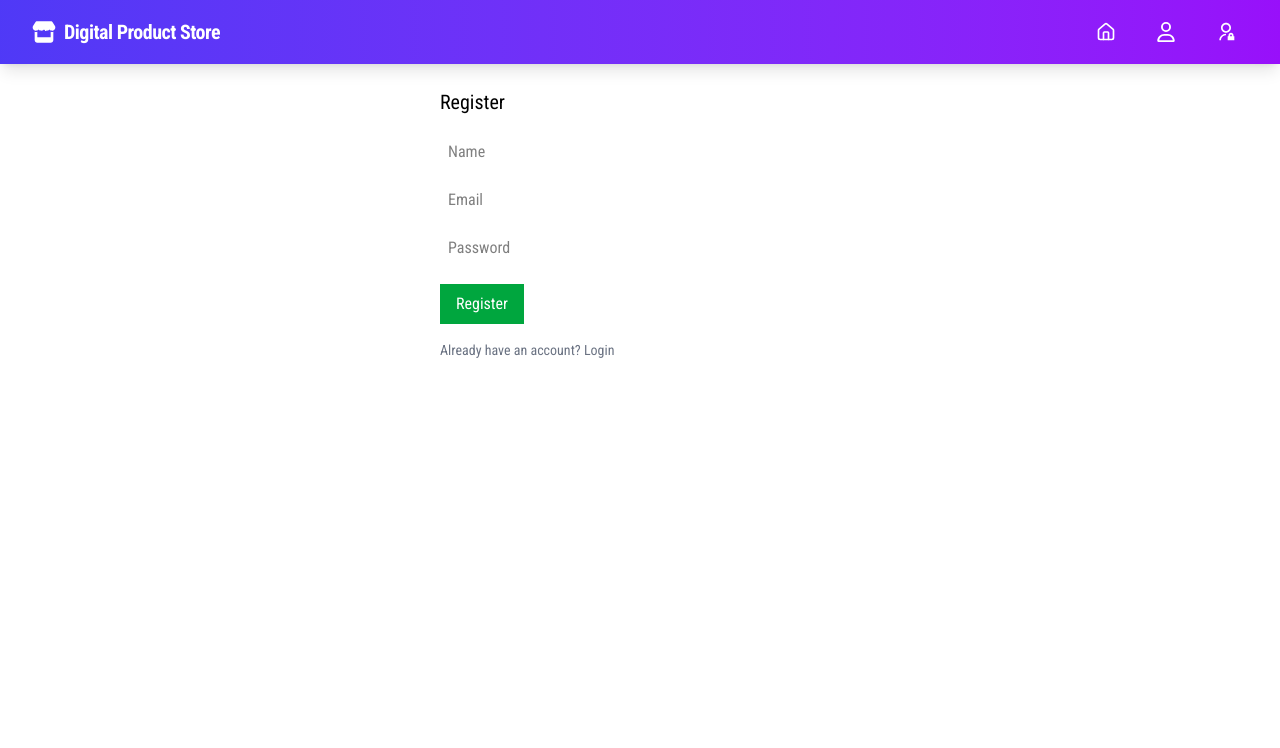
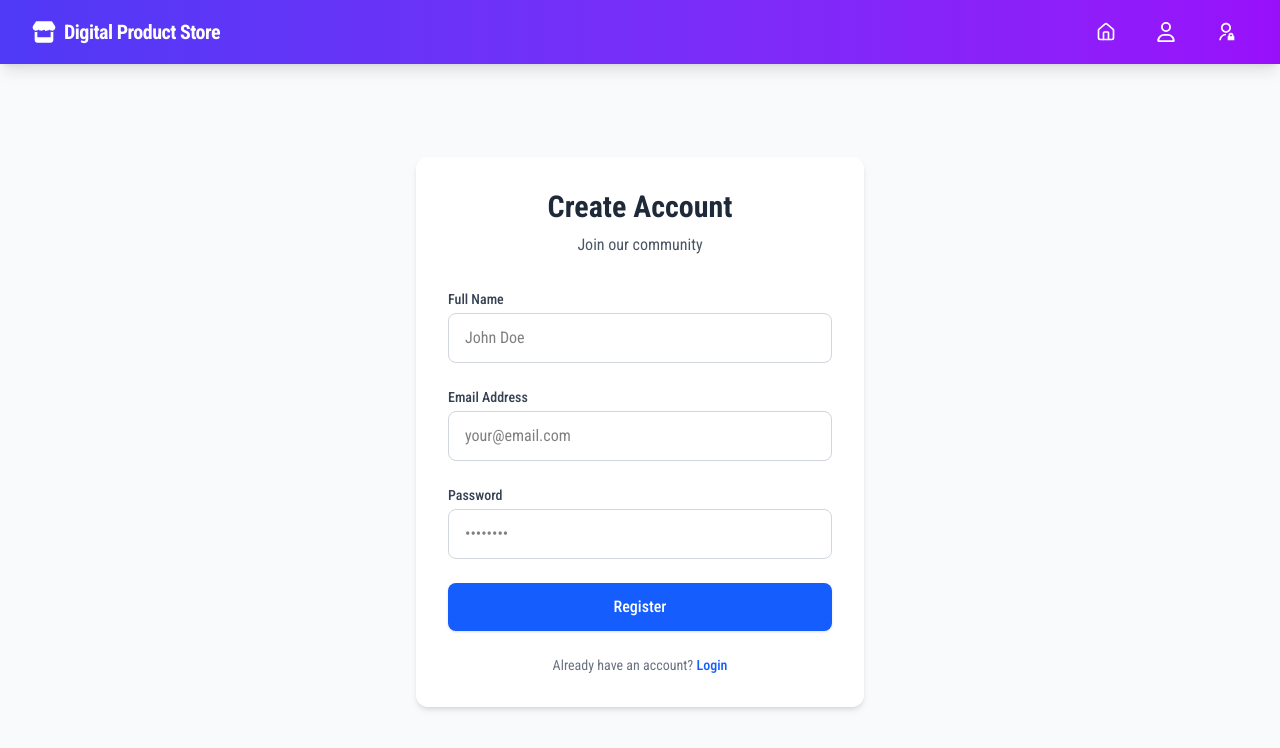
Before and after one commit to SyedSohail786/Subscription-Based-Products, a React (Vite) app in the folder frontend/: page /register in a window 1280 px wide. Shown: the top 748 px of the page. Built offline with nearby package versions, Linux system fonts and the light colour scheme; no server answers; a web font is replaced by a local one.

Commit message:
register page and updated register controller

```diff
--- a/frontend/src/pages/user/Register.jsx
+++ b/frontend/src/pages/user/Register.jsx
@@ -5,25 +5,110 @@ import { Link, useNavigate } from "react-router-dom";
 
 const Register = () => {
   const [form, setForm] = useState({ name: "", email: "", password: "" });
+  const [isLoading, setIsLoading] = useState(false);
   const { register } = useAuthStore();
-     const navigate = useNavigate();
+  const navigate = useNavigate();
+
   const handleRegister = async () => {
     try {
+      setIsLoading(true);
       await register(form);
       navigate("/login");
     } catch(err) {
-      toast.error(err.response.data.message);
+      toast.error(err.response?.data?.message || "Registration failed");
+    } finally {
+      setIsLoading(false);
     }
   };
 
   return (
-    <div className="p-6 max-w-md mx-auto">
-      <h2 className="text-xl mb-4">Register</h2>
-      <input placeholder="Name" onChange={e => setForm({ ...form, name: e.target.value })} className="block mb-2 w-full p-2" />
-      <input placeholder="Email" onChange={e => setForm({ ...form, email: e.target.value })} className="block mb-2 w-full p-2" />
-      <input type="password" placeholder="Password" onChange={e => setForm({ ...form, password: e.target.value })} className="block mb-4 w-full p-2" />
-      <button onClick={handleRegister} className="bg-green-600 text-white px-4 py-2">Register</button>
-      <p className="text-sm text-gray-500 mt-4">Already have an account? <Link to="/login">Login</Link></p>
+    <div className="bg-gray-50 min-h-[calc(100vh-64px)] flex items-center justify-center p-4">
+      <div className="w-full max-w-md mx-auto">
+        <div className="bg-white rounded-xl shadow-md overflow-hidden p-8">
+          <div className="text-center mb-8">
+            <h1 className="text-3xl font-bold text-gray-800 mb-2">Create Account</h1>
+            <p className="text-gray-600">Join our community</p>
+          </div>
+
+          <div className="space-y-6">
+            <div>
+              <label htmlFor="name" className="block text-sm font-medium text-gray-700 mb-1">
+                Full Name
+              </label>
+              <input
+                id="name"
+                type="text"
+                placeholder="John Doe"
+                value={form.name}
+                onChange={e => setForm({ ...form, name: e.target.value })}
+                className="w-full px-4 py-3 border border-gray-300 rounded-lg focus:ring-2 focus:ring-blue-500 focus:border-blue-500 transition"
+                disabled={isLoading}
+                required={true}
+              />
+            </div>
+
+            <div>
+              <label htmlFor="email" className="block text-sm font-medium text-gray-700 mb-1">
+                Email Address
+              </label>
+              <input
+                id="email"
+                type="email"
+                placeholder="your@email.com"
+                value={form.email}
+                onChange={e => setForm({ ...form, email: e.target.value })}
+                className="w-full px-4 py-3 border border-gray-300 rounded-lg focus:ring-2 focus:ring-blue-500 focus:border-blue-500 transition"
+                disabled={isLoading}
+                required={true}
+              />
+            </div>
+
+            <div>
+              <label htmlFor="password" className="block text-sm font-medium text-gray-700 mb-1">
+                Password
+              </label>
+              <input
+                id="password"
+                type="password"
+                placeholder="••••••••"
+                value={form.password}
+                onChange={e => setForm({ ...form, password: e.target.value })}
+                className="w-full px-4 py-3 border border-gray-300 rounded-lg focus:ring-2 focus:ring-blue-500 focus:border-blue-500 transition"
+                disabled={isLoading}
+                required={true}
+                />
+            </div>
+
+            <button
+              onClick={handleRegister}
+              disabled={isLoading}
+              className={`w-full ${isLoading ? 'bg-blue-400' : 'bg-blue-600 hover:bg-blue-700'} text-white font-medium py-3 px-4 rounded-lg shadow-sm transition duration-150 ease-in-out focus:outline-none focus:ring-2 focus:ring-offset-2 focus:ring-blue-500 flex items-center justify-center`}
+            >
+              {isLoading ? (
+                <>
+                  <svg className="animate-spin -ml-1 mr-3 h-5 w-5 text-white" xmlns="http://www.w3.org/2000/svg" fill="none" viewBox="0 0 24 24">
+                    <circle className="opacity-25" cx="12" cy="12" r="10" stroke="currentColor" strokeWidth="4"></circle>
+                    <path className="opacity-75" fill="currentColor" d="M4 12a8 8 0 018-8V0C5.373 0 0 5.373 0 12h4zm2 5.291A7.962 7.962 0 014 12H0c0 3.042 1.135 5.824 3 7.938l3-2.647z"></path>
+                  </svg>
+                  Creating account...
+                </>
+              ) : (
+                'Register'
+              )}
+            </button>
+
+            <p className="text-sm text-center text-gray-500 mt-4">
+              Already have an account?{' '}
+              <Link
+                to="/login"
+                className={`text-blue-600 hover:text-blue-800 font-medium hover:underline ${isLoading ? 'pointer-events-none opacity-70' : ''}`}
+              >
+                Login
+              </Link>
+            </p>
+          </div>
+        </div>
+      </div>
     </div>
   );
 };
```
Also changed, not shown: 1 other file (tests, documents, lock files or other folders).
